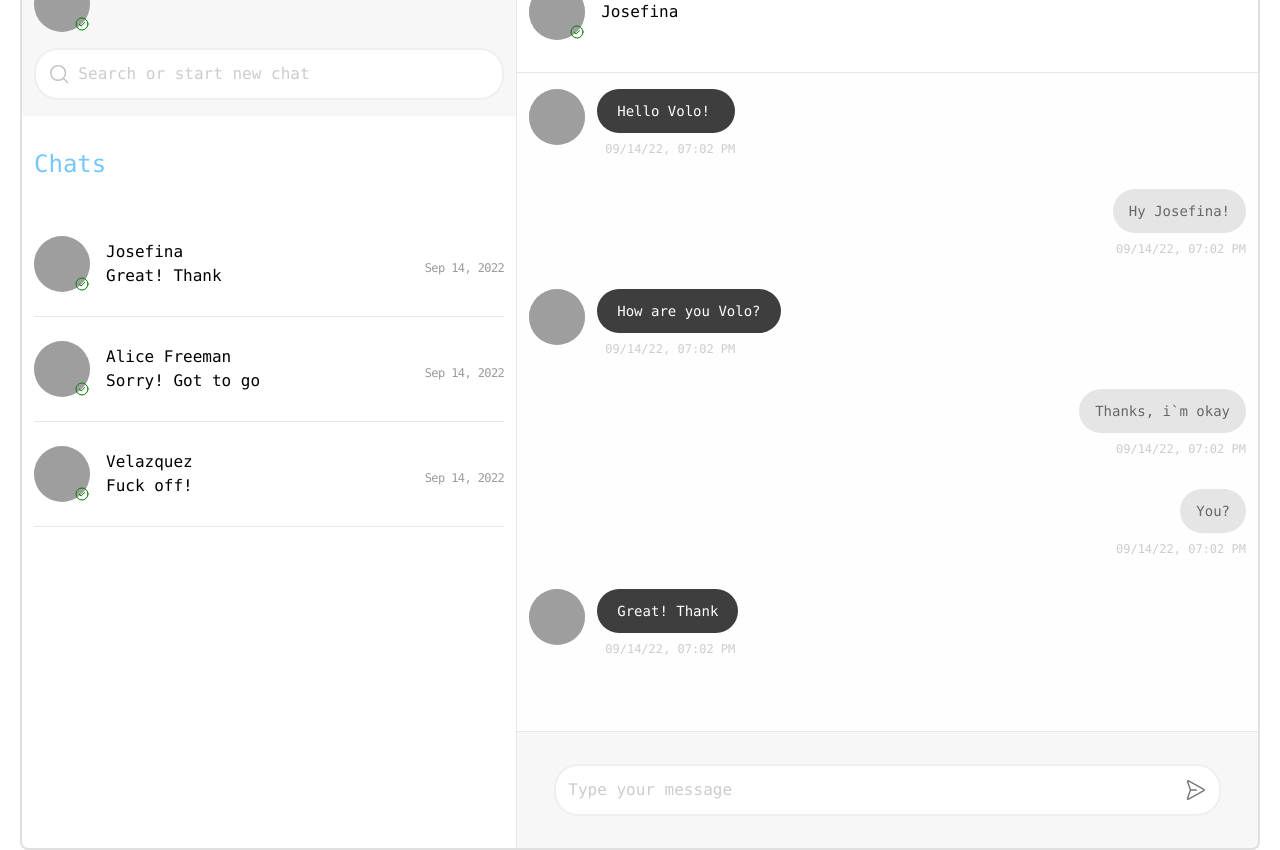
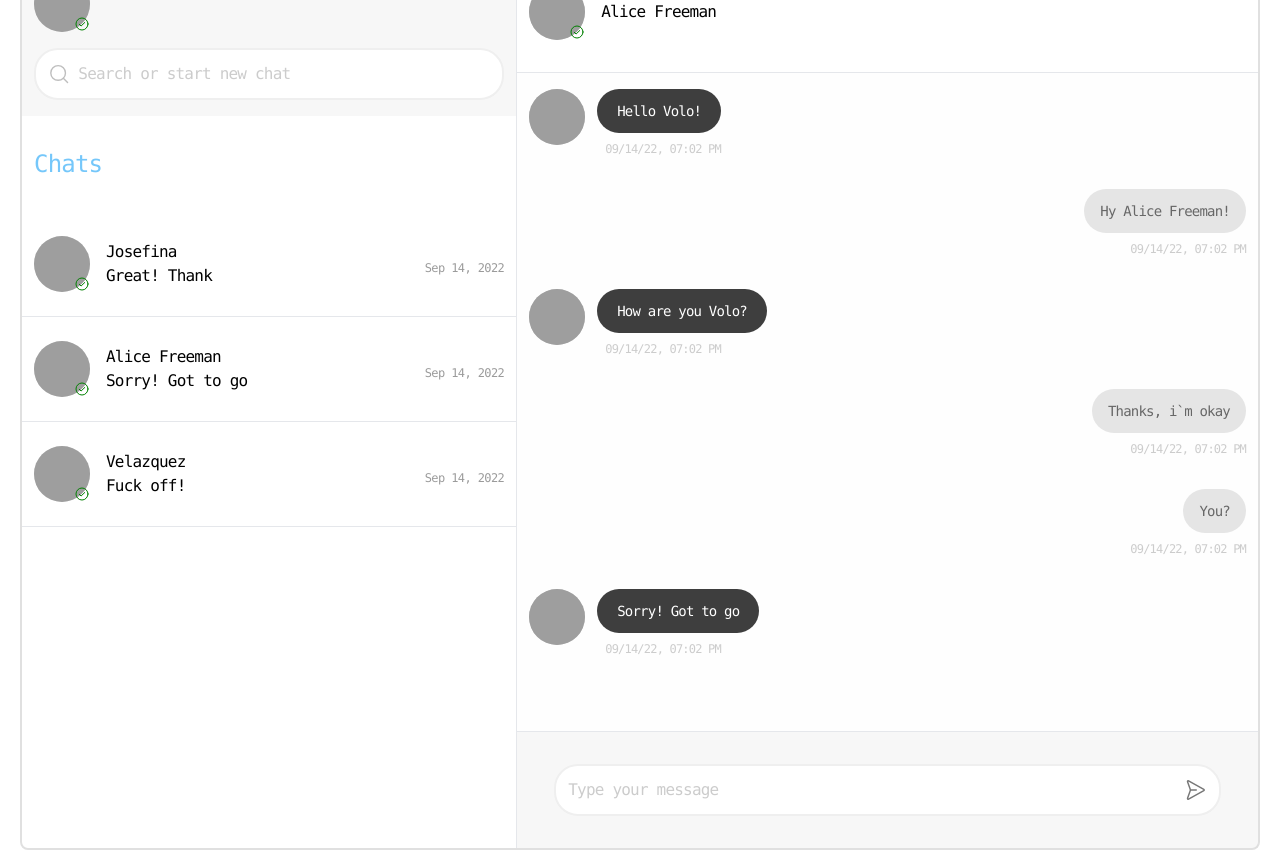
Before and after one commit to Volodymyr-Bodnarchuk/chat, a React app: page / in a window 1280 px wide. Built offline with nearby package versions, Linux system fonts and the light colour scheme; grey boxes are pictures that could not be loaded; the HTML template or start-up script is replaced by a standard one.

Commit message:
feat: temporary useState, global styling

```diff
--- a/src/components/wrapper.component.tsx
+++ b/src/components/wrapper.component.tsx
@@ -1,5 +1,5 @@
 import { CheckCircle, MagnifyingGlass, PaperPlaneRight } from 'phosphor-react';
-import type { FC, ReactNode } from 'react';
+import { FC, memo, ReactNode, useState } from 'react';
 import { data, locale } from '../helpers';
 import { localeToNumeric } from '../helpers/locale';
 import { Avatar } from './avatar.component';
@@ -10,8 +10,13 @@ type WrapperProps = {
 };
 
 const users = Object.keys(data);
-console.log();
 const Wrapper: FC<WrapperProps> = ({ children }) => {
+  const [currentChatName, setCurrentChatName] = useState('Alice Freeman');
+
+  const handleChatClick = (chat) => {
+    setCurrentChatName(chat);
+  };
+  console.log('rendering');
   return (
     <div className='flex border-2 border-[#e0e0e0] rounded-lg h-[900px] w-[1400px]'>
       <section className='w-2/3'>
@@ -34,11 +39,12 @@ const Wrapper: FC<WrapperProps> = ({ children }) => {
         </div>
         <h2 className='text-[#75c7fa] px-3 text-2xl py-8'>Chats</h2>
 
-        <nav className='px-3'>
+        <nav className=''>
           {users.map((user) => (
-            <div
+            <button
+              onClick={() => handleChatClick(data[user].name)}
               key={data[user].name}
-              className='flex border-b-[1px] py-4 items-center'
+              className='flex text-left w-full border-b-[1px] py-4 items-center px-3'
             >
               <Avatar src={data[user].img} checked className='py-2' />
               <div className=''>
@@ -55,7 +61,7 @@ const Wrapper: FC<WrapperProps> = ({ children }) => {
               <div className='text-[#9b9b9b] mt-2 text-xs tracking-tighter ml-auto'>
                 {new Date().toLocaleDateString('en-US', localeToNumeric)}
               </div>
-            </div>
+            </button>
           ))}
         </nav>
       </section>
@@ -64,20 +70,23 @@ const Wrapper: FC<WrapperProps> = ({ children }) => {
         <div className='flex py-4 items-center px-3'>
           <div className='flex py-4 items-center '>
             <span className='bg-[#ccc] w-14 h-14 overflow-hidden rounded-full inline-block'>
-              <img src={data['Josefina'].img} className='w-14 h-14' />
+              <img src={data[currentChatName].img} className='w-14 h-14' />
             </span>
             <CheckCircle className='text-[green] relative top-5 right-4' />
           </div>
-          {data['Josefina'].name}
+          {data[currentChatName].name}
         </div>
 
         <div className='border-y-[1px] px-3 flex flex-col h-full bg-secondary'>
-          {data['Josefina'].messages.map((message) =>
+          {data[currentChatName].messages.map((message) =>
             message.forwarded ? (
               <div key={message.id} className='flex flex-col text-white w-full'>
                 <div className='flex py-4'>
                   <span className='bg-[#ccc] w-14 h-14 overflow-hidden rounded-full inline-block mr-3'>
-                    <img src={data['Josefina'].img} className='w-14 h-14' />
+                    <img
+                      src={data[currentChatName].img}
+                      className='w-14 h-14'
+                    />
                   </span>
 
                   <div>
--- a/src/styles/tailwind.css
+++ b/src/styles/tailwind.css
@@ -3,5 +3,5 @@
 @tailwind utilities;
 
 body {
-  @apply h-screen font-mono;
+  @apply h-screen font-mono tracking-tighter;
 }
```
